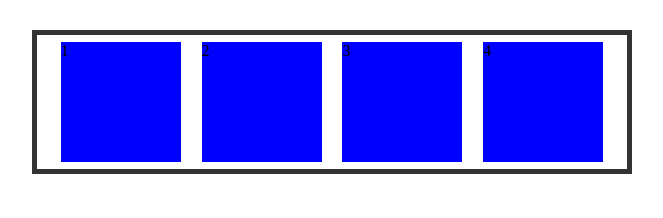
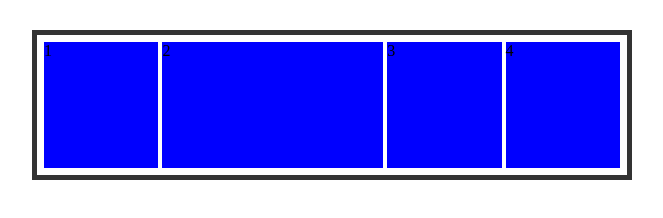
Before and after one commit to tasmilmks/tutorial_css, a plain HTML site: page index.html in a window 1280 px wide. Shown: the whole page, without its empty margins (308-971 px from the left). Drawn offline with Linux system fonts and the light colour scheme.

Commit message:
implementasi flex-grow

```diff
--- a/style.css
+++ b/style.css
@@ -1,18 +1,22 @@
 .container{
     width: 600px;
+    height: 150px;
     border: 5px solid #333;
     box-sizing:border-box;
     margin: 30px auto;
     padding: 5px;
     display: flex;
-    //flex-direction: column-reverse;
-    //flex-wrap:wrap;
-    justify-content:space-evenly;
-    //flex-start,flex-end,space-around,space-evenly,center
+    /*flex-direction: column-reverse;*/
+    /*flex-wrap:wrap;*/
+    /*justify-content:space-evenly; */
+    /*flex-start,flex-end,space-around,space-evenly,center*/
 }
 .container div{
-    width: 120px;
-    height: 120px;
     background-color: blue;
     margin: 2px;
+    flex-grow:1;
 }
+
+.container div.Dua{
+    flex-grow:2;
+}
```
